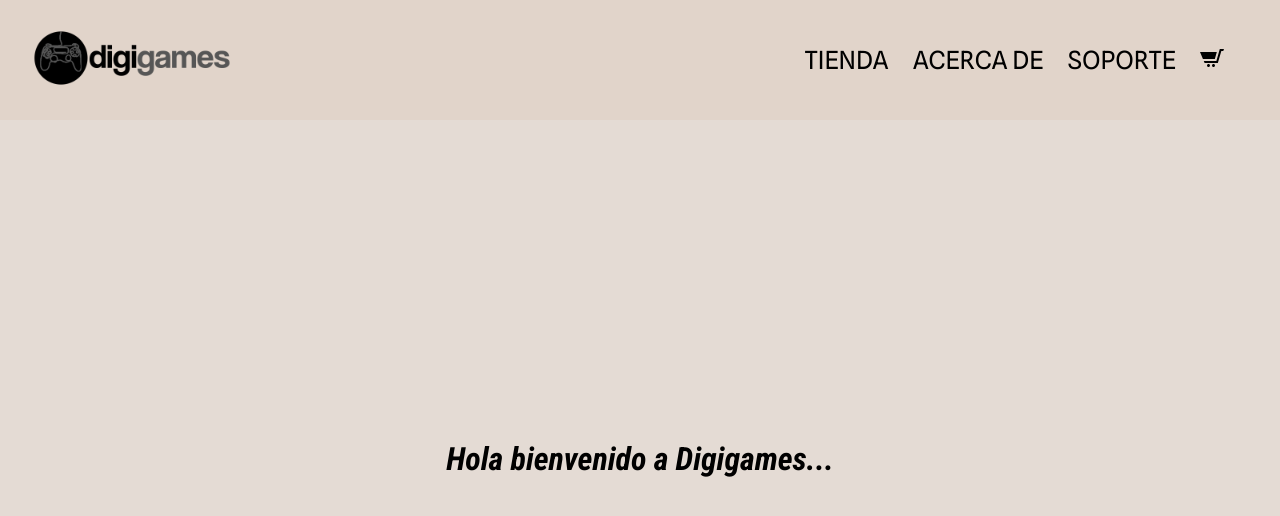
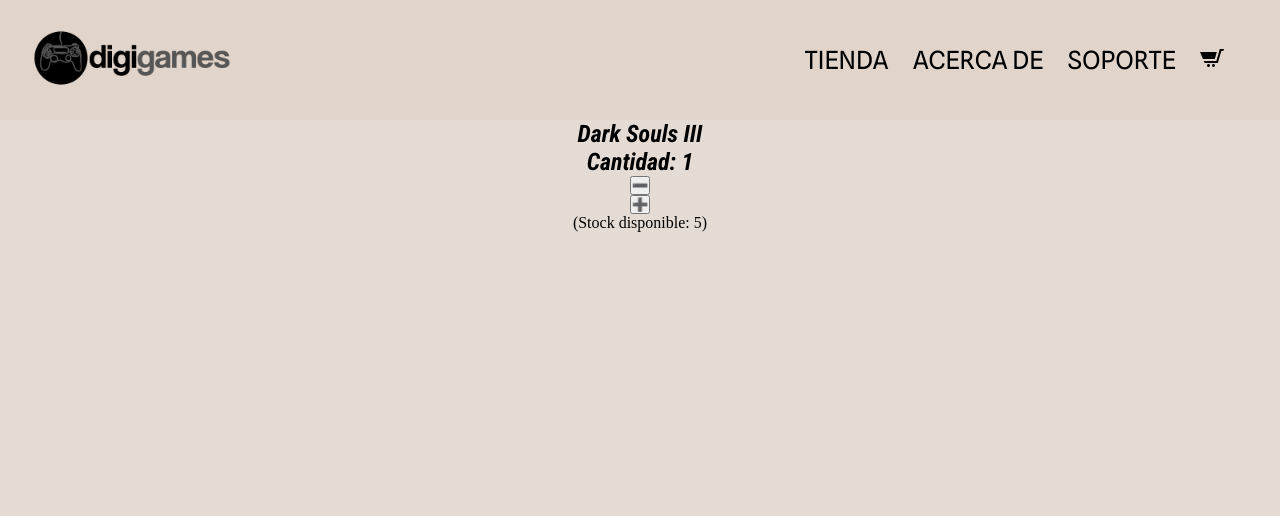
Before and after one commit to Agushtinsin/digigames, a React (Create React App) app: page / in a window 1280 px wide. Shown: the top 516 px of the page. Built offline with nearby package versions, Linux system fonts and the light colour scheme.

Commit message:
Creando componente nuevo ItemCount

```diff
--- a/src/assets/main.css
+++ b/src/assets/main.css
@@ -5,6 +5,10 @@
 }
 
 h1 {
+    font-family: "Roboto Condensed", sans-serif;
+}
+
+h2 {
     font-family: "Roboto Condensed", sans-serif;
 }
 
--- /dev/null
+++ b/src/components/ItemCount.jsx
@@ -0,0 +1,37 @@
+import React, { Fragment, useState } from "react";
+
+export default function ItemCount({ juego, stock, initial }) {
+    const [juegos, setJuegos] = useState(juego);
+    const [stocks, setStocks] = useState(stock);
+    const [initials, setInitials] = useState(initial);
+
+    const onAdd = () => {
+        if (initials <= stocks - 1) {
+            setInitials(initials + 1);
+        }
+    };
+
+    const onReduce = () => {
+        if (initials >= 1) {
+            setInitials(initials - 1);
+        }
+    };
+
+    return (
+        <Fragment>
+            <div
+                style={{
+                    display: "flex",
+                    flexDirection: "column",
+                    alignItems: "center",
+                }}
+            >
+                <h2>{juegos}</h2>
+                <h2>Cantidad: {initials}</h2>
+                <button onClick={onReduce}>➖</button>
+                <button onClick={onAdd}>➕</button>
+                <p>(Stock disponible: {stocks})</p>
+            </div>
+        </Fragment>
+    );
+}
--- a/src/components/ItemListContainer.jsx
+++ b/src/components/ItemListContainer.jsx
@@ -1,9 +1,10 @@
 import react, { Fragment } from "react";
+import ItemCount from "./ItemCount";
 
 export default function ItemListContainer(props) {
     return (
         <Fragment>
-            <h1 className="digigames">Hola bienvenido a {props.greeting}</h1>
+            <ItemCount juego={"Dark Souls III"} stock={5} initial={1} />
         </Fragment>
     );
 }
```
